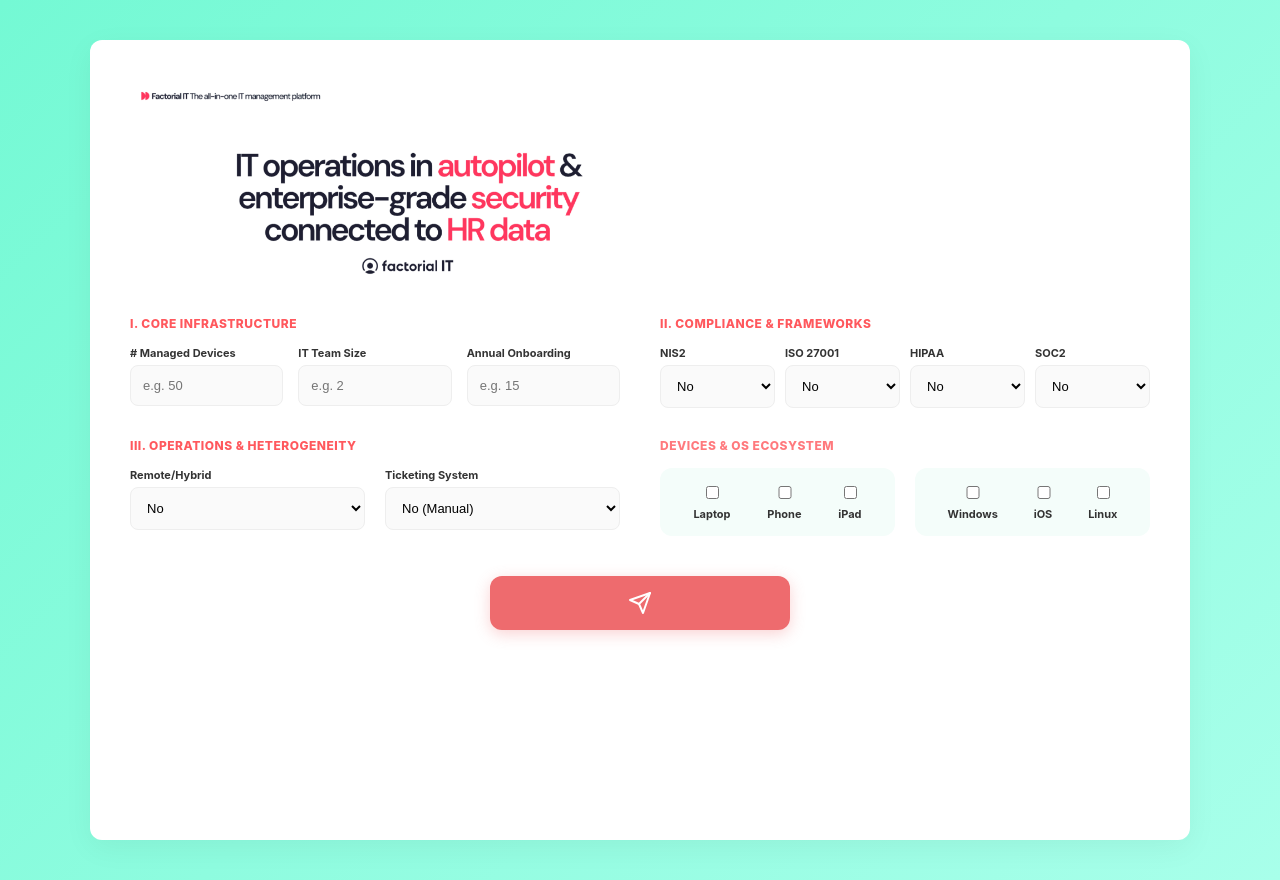
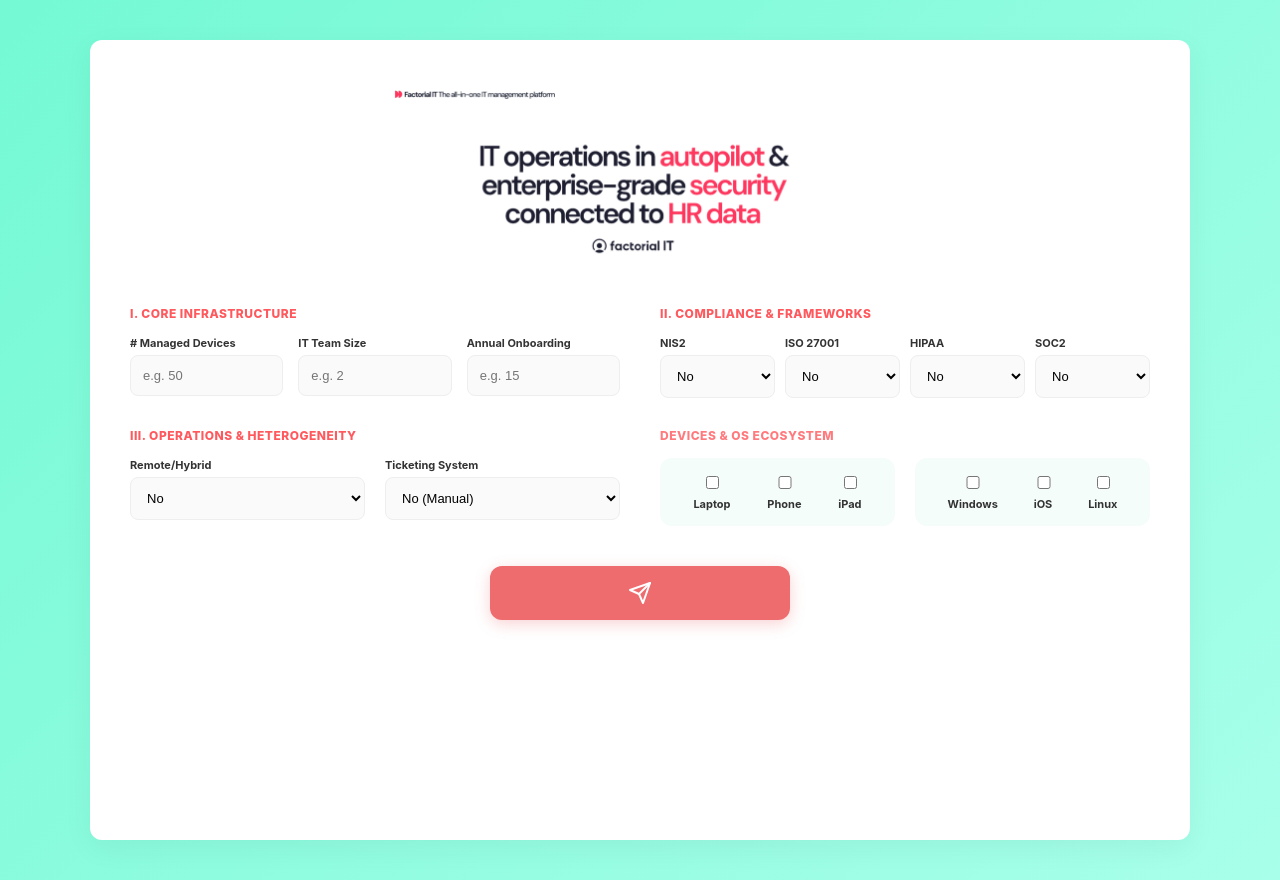
Before and after one commit to gmorettin99/AssessmentFactorialIT, a plain HTML site: page index.html in a window 1280 px wide. Drawn offline with Linux system fonts and the light colour scheme.

Commit message:
Update style.css

```diff
--- a/style.css
+++ b/style.css
@@ -28,17 +28,17 @@
 
 /* --- HEADER FIX --- */
 .header-container {
-    width: 80%;
+    width: 100%;
     text-align: center;
-    margin-bottom: 5px;
+    margin-bottom: 20px;
 }
 
 .brand-hero {
-    width: 70%;  /* Increased width to make it bigger */
-    min-width: 50%;
+    width: 50%;        /* changed from 120% to 50% to make it smaller */
+    max-width: 100%;   /* prevents it from overflowing on small screens */
     height: auto;
     display: block;
-    margin: 0 ;
+    margin: 0 auto;
 }
 
 /* --- LAYOUT GRID SYSTEM --- */
```
